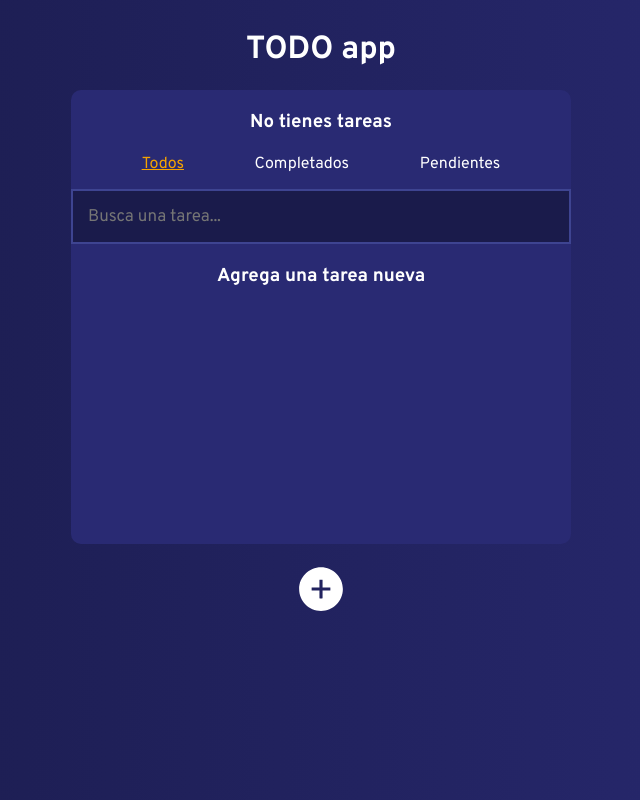
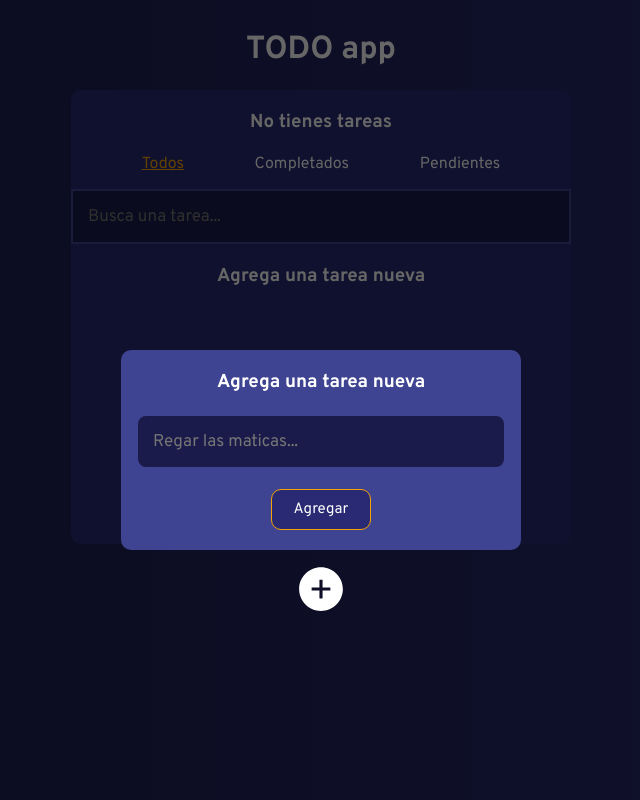
Before and after one commit to salvarez96/proyecto-curso-intro-react, a React (Create React App) app: page / in a window 1280 px wide. Shown: the whole page, without its empty margins (319-959 px from the left). Built offline with nearby package versions, Linux system fonts and the light colour scheme.

Commit message:
Creando el modal y agregando estilos

```diff
--- a/src/components/CreateTodoButton.jsx
+++ b/src/components/CreateTodoButton.jsx
@@ -6,6 +6,8 @@ const Div = styled.div`
   margin: 0 auto;
   margin-top: 20px;
   width: max-content;
+  position: relative;
+  z-index: 1;
 
   & svg {
     width: 50px;
--- a/src/components/TodoSearch.jsx
+++ b/src/components/TodoSearch.jsx
@@ -2,7 +2,7 @@ import React from "react";
 import styled from "styled-components";
 import { TodoGlobalContext } from "../context/Provider";
 
-const InputText = styled.input`
+export const InputText = styled.input`
   width: 100%;
   min-height: 55px;
   padding: 0 15px;
--- a/src/modal/Modal.jsx
+++ b/src/modal/Modal.jsx
@@ -1,5 +1,50 @@
 import React from 'react'
+import styled from 'styled-components';
 import { TodoGlobalContext } from '../context/Provider';
+import { InputText } from '../components/TodoSearch';
+
+
+const Section = styled.section`
+  width: 100%;
+  height: 100%;
+  background-color: rgba(0, 0, 0, 0.6);
+  position: absolute;
+  top: 0;
+`;
+
+const Div = styled.div`
+  width: 80%;
+  max-width: 400px;
+  min-height: 200px;
+  position: relative;
+  top: 350px;
+  margin: 0 auto;
+  background-color: var(--purple);
+  border-radius: 10px;
+  padding: 20px 15px;
+  text-align: center;
+
+  & input[type='text'] {
+    margin: 20px 0;
+    border-radius: 10px;
+  }
+
+  & .add-button {
+    padding: calc(10rem/16) 22px;
+    font-family: inherit;
+    font-size: calc(15rem / 16);
+    border-radius: 10px;
+    border: 1px solid var(--orange);
+    background-color: var(--dark-purple);
+    color: white;
+
+    &:hover {
+      cursor: pointer;
+      background-color: var(--orange);
+      color: black;
+    }
+  }
+`;
 
 export default function Modal() {
 
@@ -7,7 +52,16 @@ export default function Modal() {
 
   return (
     <>
-      <p>{searchedTodos[0]?.task}</p>
+      <Section>
+        <Div>
+          <h3>Agrega una tarea nueva</h3>
+          <InputText
+            type='text'
+            placeholder='Regar las maticas...'
+          />
+          <button type='button' className='add-button'>Agregar</button>
+        </Div>
+      </Section>
     </>
   )
 }
```
